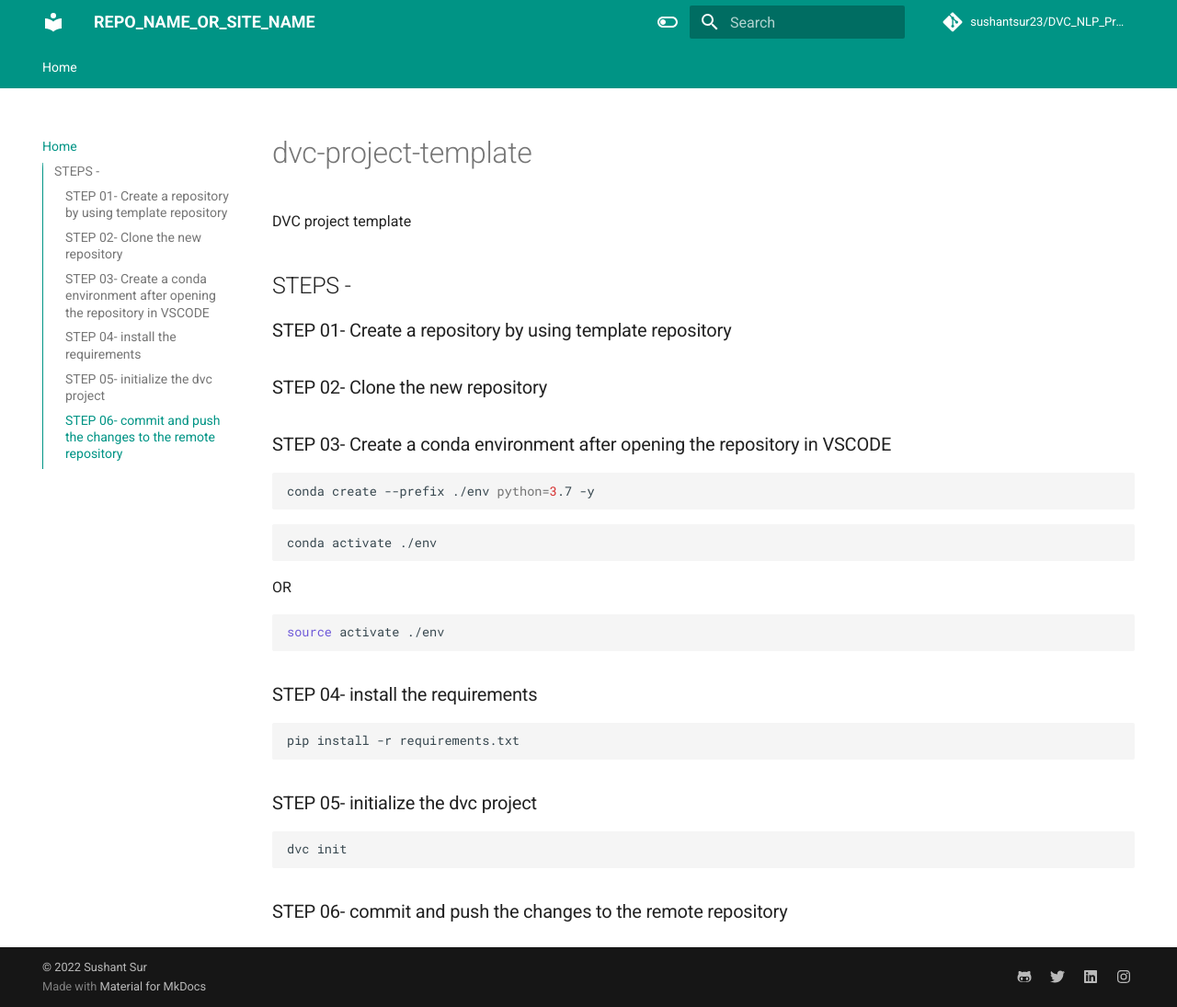
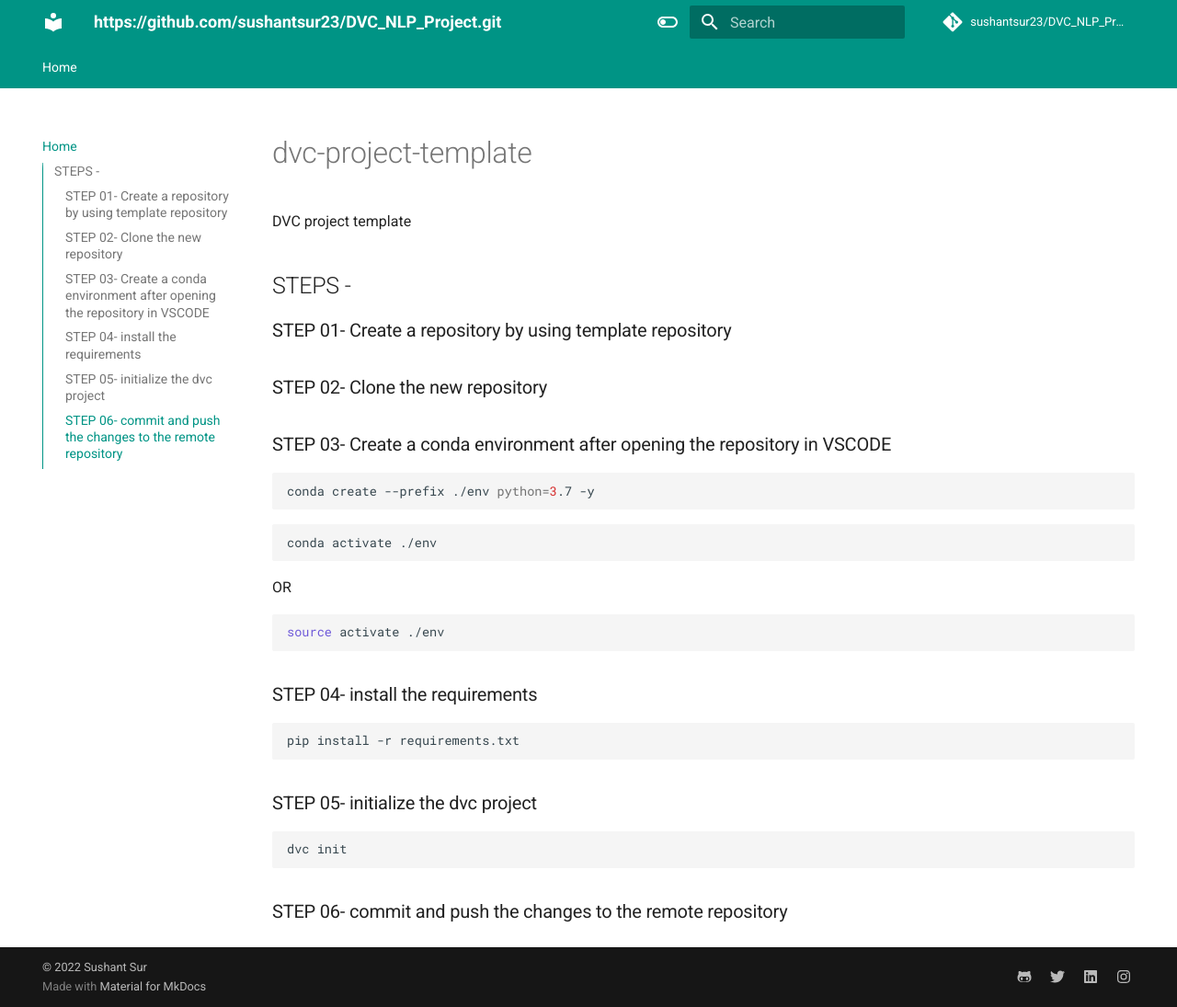
Before and after one commit to c17hawke/DVC_NLP_Project, an MkDocs documentation site: the page built from docs/index.md, in a window 1280 px wide and 1095 px high. Shown: the whole window at 92% size. Built offline with MkDocs 1.6.1 and Material for MkDocs 9.7.7, drawn with Linux system fonts in a browser that asks for light colours; comment, search, counter and statistics services are not loaded.

Commit message:
mkdocs updated

```diff
--- a/mkdocs.yml
+++ b/mkdocs.yml
@@ -1,5 +1,5 @@
 # Project information
-site_name: REPO_NAME_OR_SITE_NAME
+site_name: https://github.com/sushantsur23/DVC_NLP_Project.git
 # defeine TOC or order of website-
 nav:
   - Home: index.md
```
